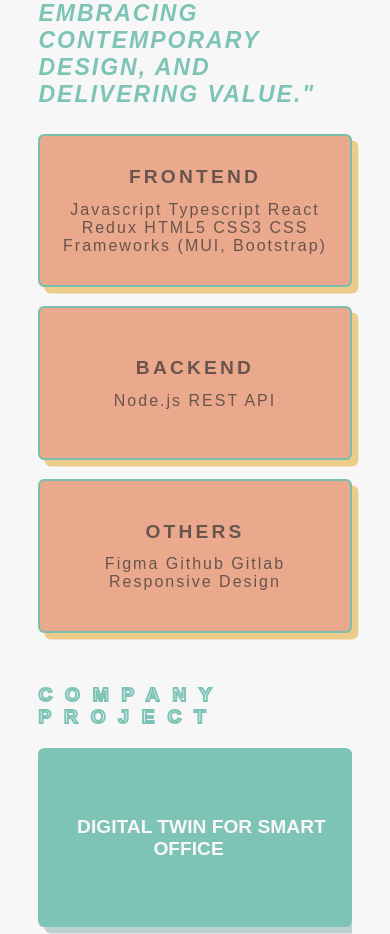
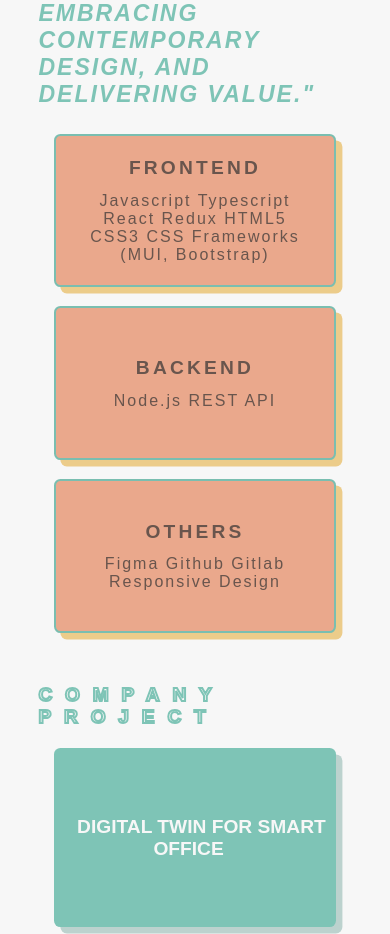
Before and after one commit to makiyo-ronkko/makiyo-app, a React (Create React App) app: page / in a window 390 px wide. Shown: the part 1102-2036 px from the top of the page. Built offline with nearby package versions, Linux system fonts and the light colour scheme.

Commit message:
develop: style: improve responsiveness

```diff
--- a/src/components/Main/MainStyle.module.css
+++ b/src/components/Main/MainStyle.module.css
@@ -437,6 +437,7 @@ button {
 	.cardContainer {
 		flex-wrap: wrap;
 		display: flex;
+		justify-content: center;
 	}
 
 	.height {
@@ -454,8 +455,9 @@ button {
 		font-size: var(--font-size-h5);
 	}
 
+	.card,
 	.link {
-		width: 100%;
+		width: var(--content-xxxl);
 	}
 
 	.copyright {
```
